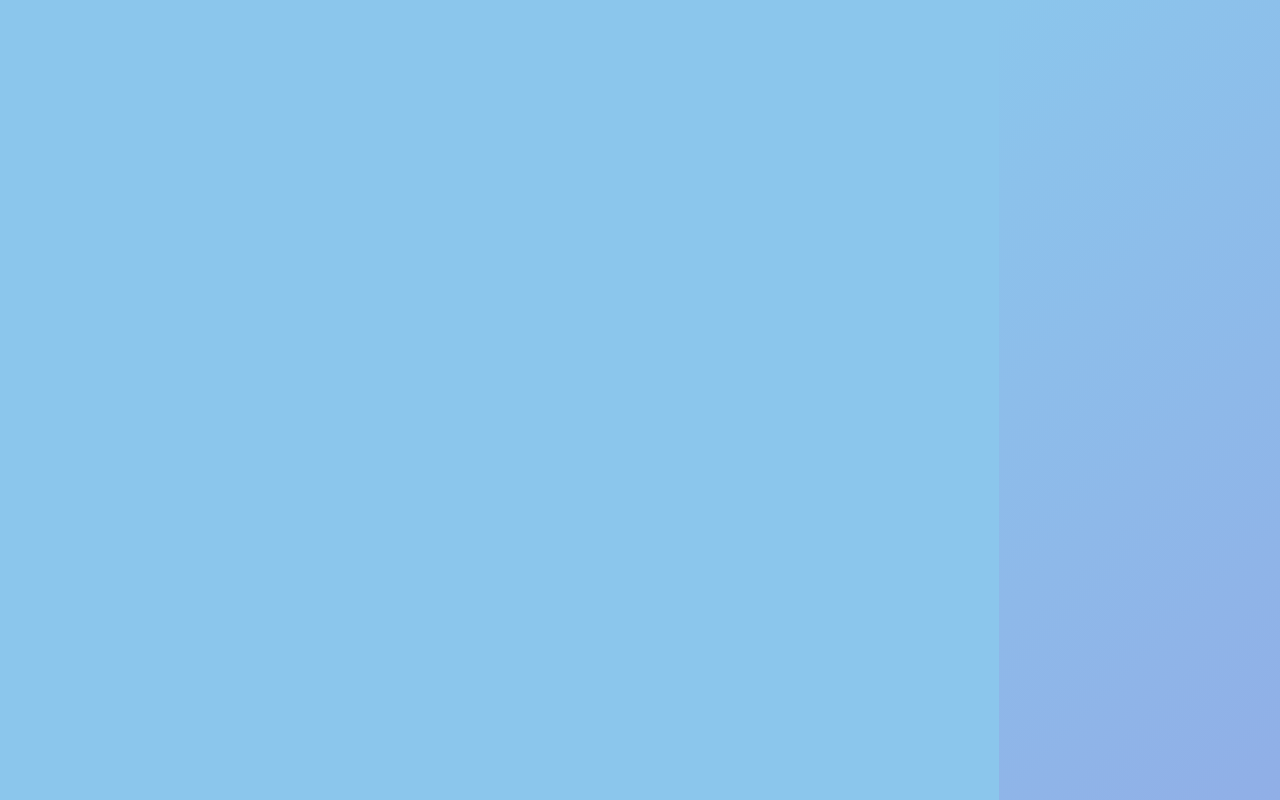
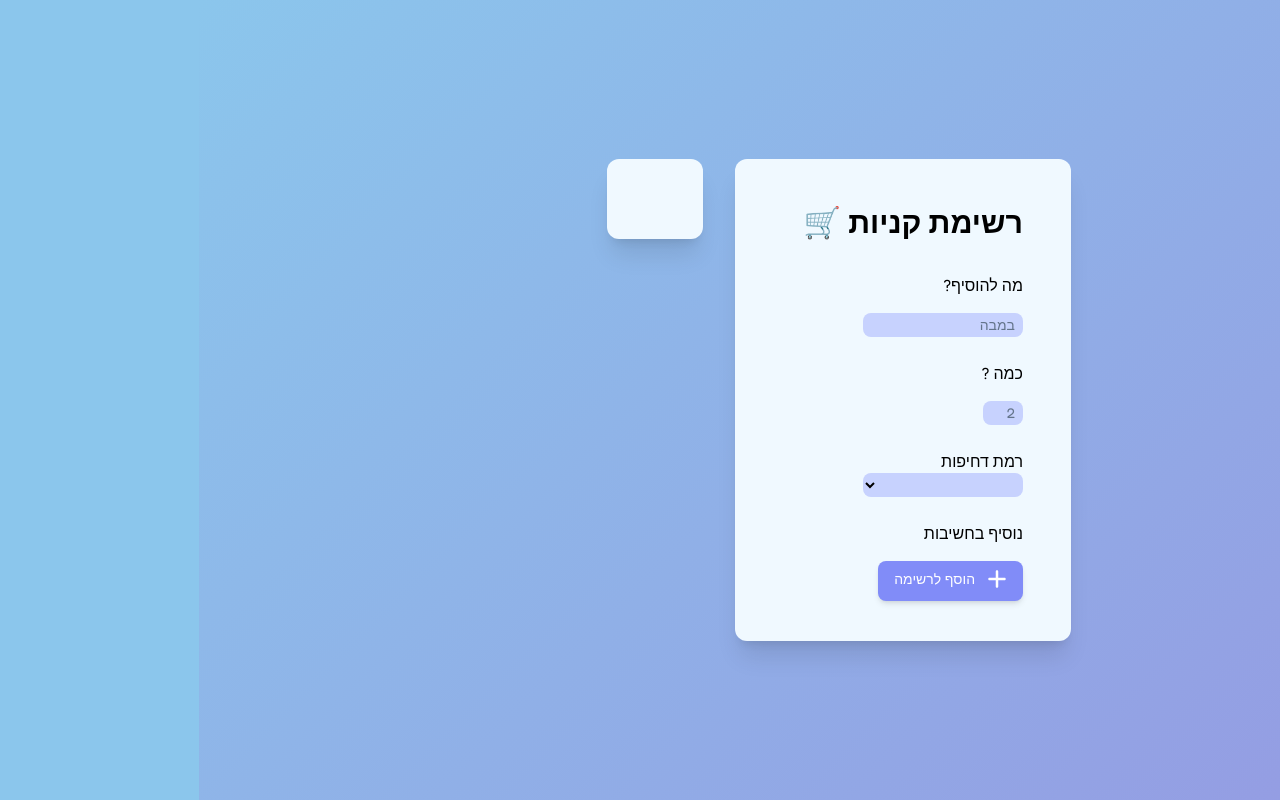
Before and after one commit to OriGuyUniqueDev/Shopping-List, a Vue app: page / in a window 1280 px wide. Built offline with nearby package versions, Linux system fonts and the light colour scheme.

Commit message:
adjust responsive

```diff
--- a/index.html
+++ b/index.html
@@ -5,6 +5,8 @@
     <link rel="icon" href="/favicon.ico" />
     <meta name="viewport" content="width=device-width, initial-scale=1.0" />
     <title>Shopping List</title>
+    <link rel="stylesheet" href="https://fonts.googleapis.com/css2?family=Material+Symbols+Outlined:opsz,wght,FILL,GRAD@20..48,100..700,0..1,-50..200" />
+    <script src="https://unpkg.com/@lottiefiles/lottie-player@latest/dist/lottie-player.js"></script>
     <script src="https://cdn.tailwindcss.com"></script>
   </head>
   <body dir="rtl" >
--- a/src/App.vue
+++ b/src/App.vue
@@ -12,28 +12,31 @@
 			item: newItem.value,
 			quantity: quantity.value,
 			priority: {
-        isPriority:newItemPriority.value === "גבוהה" ? true : false,
-        value: newItemPriority.value},
+				isPriority: newItemPriority.value === "גבוהה" ? true : false,
+				value: newItemPriority.value,
+			},
 		});
-    newItem.value = ''
+		newItem.value = "";
 	};
 	let togglePurchase = (item) => {
-    item.isPurchase = !item.isPurchase
-  }
+		item.isPurchase = !item.isPurchase;
+	};
 	let deleteItem = (itemId) => {
-
-    if(items.length === 0) return
-    items.value = items.value.filter(item => item.id !== itemId)
-  }
+		if (items.length === 0) return;
+		items.value = items.value.filter((item) => item.id !== itemId);
+	};
 </script>
 
 <template>
-	<div class="md:flex md:flex-row flex-col  gap-8 ">
-    <div class="container max-h-max font-sans w-[21rem]  rounded-xl  bg-sky-50 flex flex-col justify-start shadow-xl py-10 px-12">
+	<div class="md:flex md:flex-row flex-col gap-8">
+		<div class="container max-h-max font-sans w-[21rem] rounded-xl bg-sky-50 flex flex-col justify-start shadow-xl py-10 px-12">
 			<h1 class="text-[1.9rem] mb-7 font-bold max-w-max">
 				{{ header }}
 			</h1>
-      <form class="flex flex-col gap-4 max-w-max" @submit.prevent="addItemToArray()">
+			<form
+				class="flex flex-col gap-4 max-w-max placeholder:italic"
+				@submit.prevent="addItemToArray()"
+			>
 				<label for="item">מה להוסיף?</label>
 				<input
 					v-model="newItem"
@@ -41,6 +44,7 @@
 					type="text"
 					name="item"
 					autocomplete="off"
+					placeholder="במבה"
 				/>
 				<label for="quantity"> כמה {{ newItem }}?</label>
 				<input
@@ -49,6 +53,7 @@
 					type="number"
 					name="quantity"
 					autocomplete="off"
+					placeholder="2"
 				/>
 				<ul class="flex flex-col">
 					<label for="priority"> רמת דחיפות</label>
@@ -64,31 +69,42 @@
 				</ul>
 				<span>
 					נוסיף
-            {{quantity}} {{ newItem }}
+					{{ quantity }} {{ newItem }}
 					בחשיבות
 					{{ newItemPriority }}</span
 				>
 				<button
 					type="submit"
-          class="text-sm bg-indigo-200 h-10 rounded-lg px-6  fs focus:outline-none focus:ring focus:ring-violet-600 shadow-md active:shadow-sm active:translate-y-[0.1rem]"
+					class="flex gap-3 max-w-max text-sm pt-2 px-4 bg-indigo-400 text-white h-10 rounded-lg  focus:outline-none focus:ring focus:ring-violet-600 shadow-md active:shadow-sm active:translate-y-[0.1rem]"
 					@keyup.enter="addItemToArray()"
-
 				>
-        <span>➕ הוסף לרשימה</span>
+          <img src="../public/134224_add_plus_new_icon.svg" alt="">
+					<span>הוסף לרשימה</span>
 				</button>
 			</form>
-
 		</div>
-      <div class="container max-h-max mx-auto font-sans max-w-max md:mt-0 mt-8  rounded-xl bg-sky-50 flex flex-col justify-start shadow-xl py-10 px-12">
+		<div class="container max-h-max mx-auto font-sans max-w-max md:mt-0 mt-8 rounded-xl bg-sky-50 flex flex-col justify-start shadow-xl py-10 px-12">
 			<ul>
 				<li
 					class="mb-2 text-[1.3rem] flex flex-row gap-2"
 					v-for="item in items"
 					:key="item.id"
 				>
-        <span :class="{buyDone: item.isPurchase, highPriority: item.priority.isPriority }">{{item.quantity}} {{ item.item }}</span> |
-         <button @click.prevent="deleteItem(item.id)" class="text-sm font-bold bg-red-400 text-w px-2 py-1 rounded-lg" type="button">מחק</button>
-          <button @click.prevent="togglePurchase(item)" class="text-sm bg-lime-400 text-w px-2 font-bold py-1 rounded-lg" type="button">נקנה</button>
+					<span :class="{ buyDone: item.isPurchase, highPriority: item.priority.isPriority }">{{ item.quantity }} {{ item.item }}</span> |
+					<button
+						@click.prevent="deleteItem(item.id)"
+						class="text-sm font-bold bg-red-400 text-w px-2 py-1 rounded-lg"
+						type="button"
+					>
+						מחק
+					</button>
+					<button
+						@click.prevent="togglePurchase(item)"
+						class="text-sm bg-lime-400 text-w px-2 font-bold py-1 rounded-lg"
+						type="button"
+					>
+						נקנה
+					</button>
 				</li>
 			</ul>
 		</div>
--- a/src/assets/main.css
+++ b/src/assets/main.css
@@ -1,7 +1,12 @@
+@import url('https://fonts.googleapis.com/css2?family=Fredoka:wght@300;400;500;600;700&display=swap');
+
 * {
 	margin: 0;
 	padding: 0;
 	box-sizing: border-box;
+	font-family: 'Fredoka', sans-serif;
+	transition: 0.35s all ease;
+
 }
 body {
 	overflow: hidden;
@@ -10,7 +15,6 @@ body {
 	height: 100vh;
 	background-color: #8bc6ec;
 	background-image: linear-gradient(135deg, #8bc6ec 0%, #9599e2 100%);
-
 	animation: start 3s forwards;
 }
 
@@ -53,25 +57,24 @@ li {
 	body {
 		overflow: hidden;
 		display: grid;
-		place-content: center;
+		align-content: space-between;
 		height: 100vh;
 		background-color: #8bc6ec;
 		background-image: linear-gradient(135deg, #8bc6ec 0%, #9599e2 100%);
-		transform: translateX(-50rem);
-
 		animation: start 3s forwards;
 	}
-
-
 
 	@keyframes start {
 		0% {
 			translate: 0 -50rem;
-			scale: 0.8;
-			rotate: 180deg;
+			opacity: 0;
+		}
+		80% {
+			opacity: 0.5;
 		}
 		100% {
 			translate: 0 0rem;
+			opacity: 1;
 		}
 	}
- }
+}
--- a/tailwind.config.js
+++ b/tailwind.config.js
@@ -2,7 +2,9 @@
 module.exports = {
   content: [],
   theme: {
-    extend: {},
+    fontFamily: {
+      sans: ['Fredoka', 'sans-serif'],
+    }
   },
   plugins: [],
 }
```
Also changed, not shown: public/134224_add_plus_new_icon.svg (added). Lines whose indentation alone changed are shown as unchanged.
